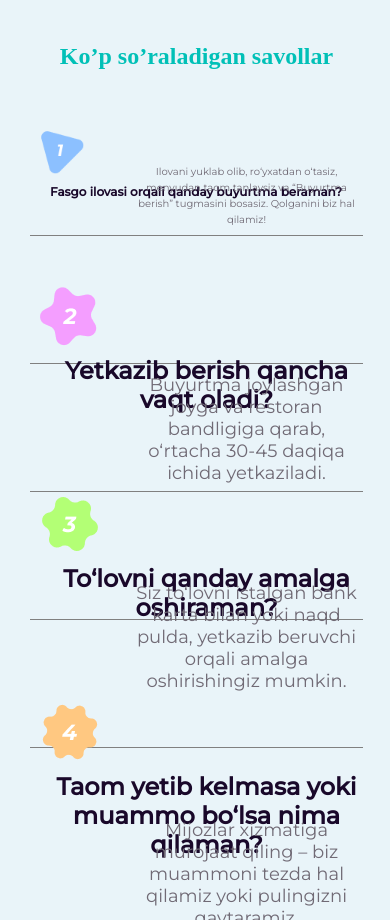
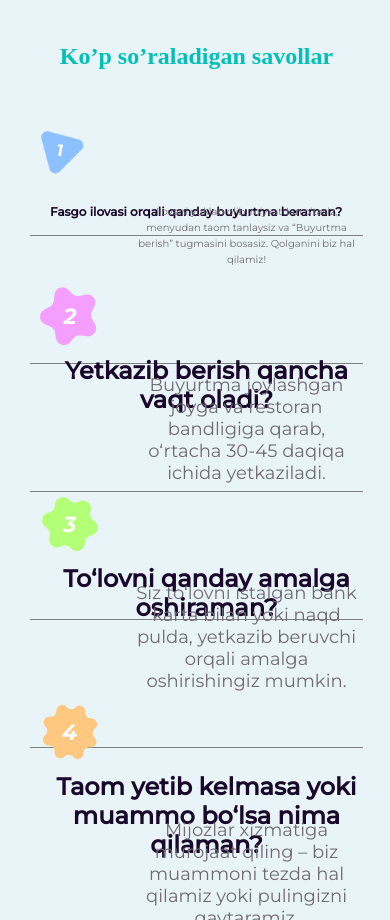
Before and after one commit to Abdullayev6111/Fasgo, a plain HTML site: page index.html in a window 390 px wide. Shown: the part 2620-3540 px from the top of the page. Drawn offline with nearby package versions, Linux system fonts and the light colour scheme; a web font is replaced by a local one.

Commit message:
last change

```diff
--- a/style.css
+++ b/style.css
@@ -527,7 +527,7 @@ nav ul a {
   border-bottom: 0.5px solid gray;
   margin-bottom: 40px;
   gap: 20px;
-  /* display: flex; */
+  display: flex;
 }
 
 .first-item h1 {
@@ -1247,26 +1247,27 @@ footer {
   .first-item img {
     width: 60px;
     height: 60px;
-    float: left;
   }
 
   .first-item {
     width: 333px;
     height: 116px;
+    display: flex;
+    flex-wrap: wrap;
+    align-items: center;
+    justify-content: column;
   }
 
   .first-item h1 {
     font-size: 12px;
     line-height: 24px;
     text-align: center;
-    float: left;
   }
 
   .first-item p {
     font-size: 10px;
     line-height: 16px;
     text-align: center;
-    float: left;
   }
 
   .forms {
@@ -1478,7 +1479,7 @@ footer {
   }
 
   .close-page.show {
-     transform: translateX(0%);
+    transform: translateX(0%);
   }
 
   .close-menu {
```
